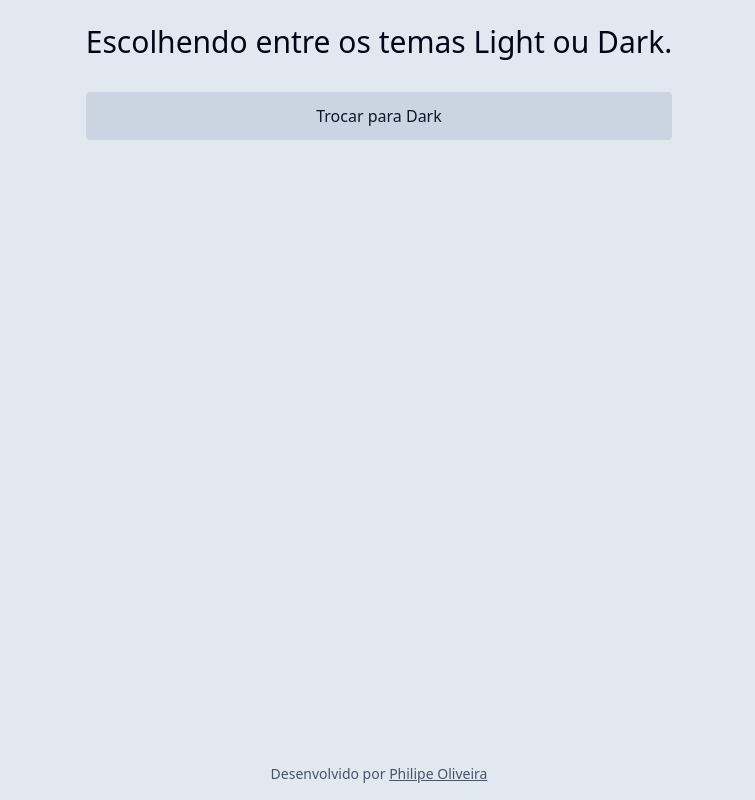
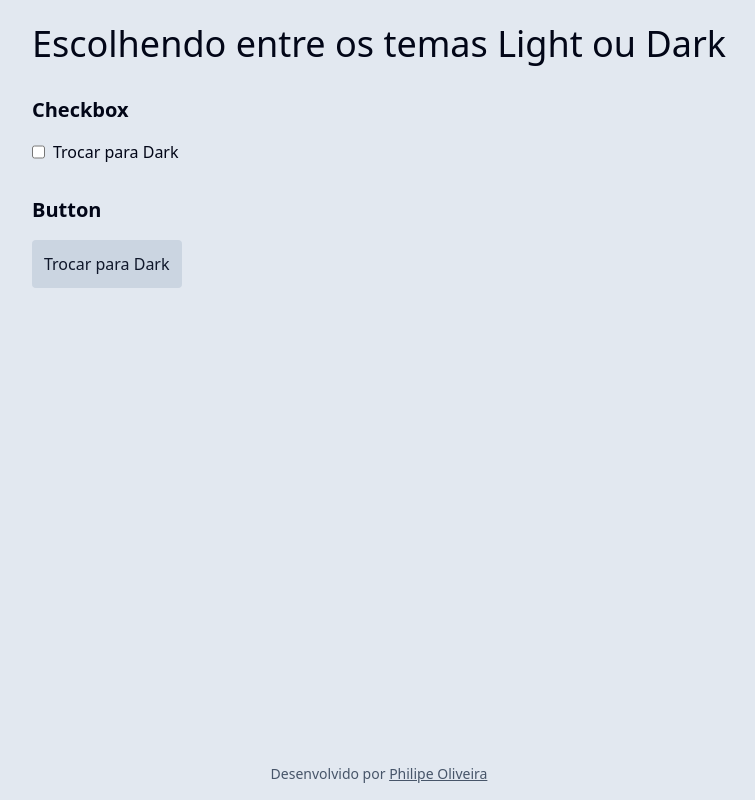
Before and after one commit to philipeoliveira/react-tailwind-dark-mode, a React (Vite) app: page / in a window 1280 px wide. Shown: the whole page, without its empty margins (261-1016 px from the left). Built offline with nearby package versions, Linux system fonts and the light colour scheme.

Commit message:
Add checkbox to change theme

```diff
--- a/src/App.jsx
+++ b/src/App.jsx
@@ -5,7 +5,7 @@ export default function App() {
       <div className='flex flex-col min-h-screen justify-center items-center gap-8 light-bg light-text dark:dark-bg dark:dark-text'>
          <main className='flex-1 p-6'>
             <div className='flex flex-col gap-8'>
-               <h1 className='text-3xl'>Escolhendo entre os temas Light ou Dark.</h1>
+               <h1 className='text-4xl'>Escolhendo entre os temas Light ou Dark</h1>
                <ThemeToggle />
             </div>
          </main>
--- a/src/components/ThemeToggle.jsx
+++ b/src/components/ThemeToggle.jsx
@@ -3,8 +3,15 @@ import { useState, useEffect } from 'react';
 export function ThemeToggle() {
    const [theme, setTheme] = useState('light');
 
-   function toggle() {
+   function toggleButton() {
       const newTheme = theme === 'dark' ? 'light' : 'dark';
+      localStorage.setItem('dark-mode-theme', newTheme);
+      setTheme(newTheme);
+      document.documentElement.classList.toggle('dark', newTheme === 'dark');
+   }
+
+   function toggleCheckbox(event) {
+      const newTheme = event.target.checked ? 'dark' : 'light';
       localStorage.setItem('dark-mode-theme', newTheme);
       setTheme(newTheme);
       document.documentElement.classList.toggle('dark', newTheme === 'dark');
@@ -23,9 +30,31 @@ export function ThemeToggle() {
    }, []);
 
    return (
-      <button className='btn-light dark:btn-dark rounded p-3' onClick={toggle}>
-         {theme === 'light' && 'Trocar para Dark'}
-         {theme === 'dark' && 'Trocar para Light'}
-      </button>
+      <form className='flex flex-col gap-8'>
+         <fieldset>
+            <legend className='text-xl font-bold mb-4'>Checkbox</legend>
+            <label className='flex gap-2'>
+               <input
+                  type='checkbox'
+                  onChange={toggleCheckbox}
+                  checked={theme === 'dark'}
+               />
+               {theme === 'light' && 'Trocar para Dark'}
+               {theme === 'dark' && 'Trocar para Light'}
+            </label>
+         </fieldset>
+
+         <fieldset>
+            <legend className='text-xl font-bold mb-4'>Button</legend>
+            <button
+               type='button'
+               className='btn-light dark:btn-dark rounded p-3'
+               onClick={toggleButton}
+            >
+               {theme === 'light' && 'Trocar para Dark'}
+               {theme === 'dark' && 'Trocar para Light'}
+            </button>
+         </fieldset>
+      </form>
    );
 }
```
